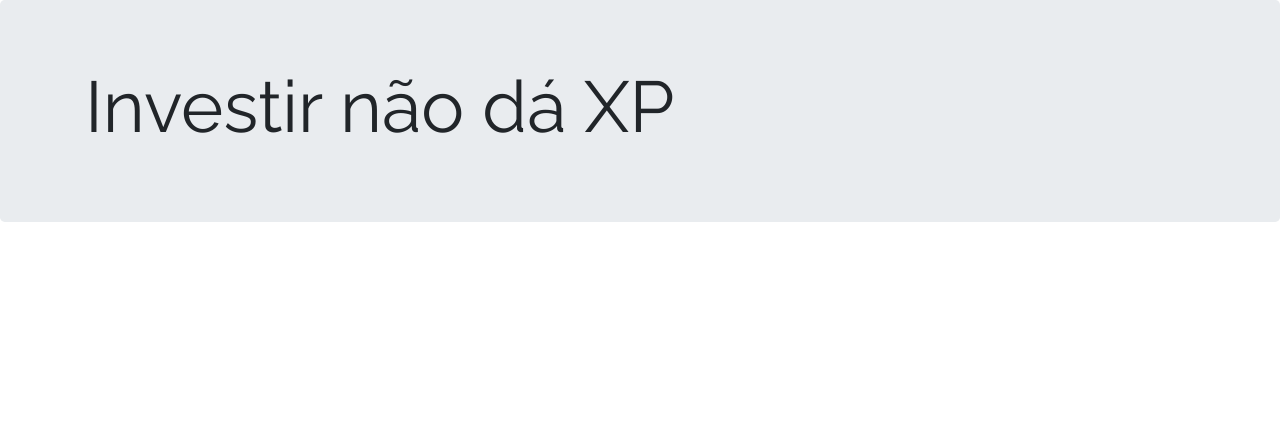
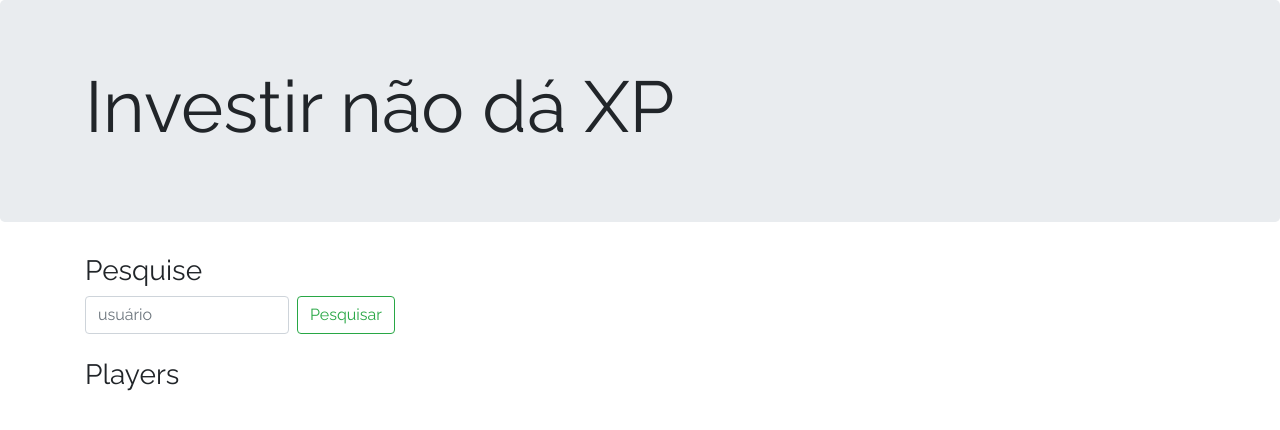
Before and after one commit to guilehm/investir-nao-da-xp, a Django app: page / in a window 1280 px wide. Shown: the top 430 px of the page. Run offline with Django 3.2, Linux system fonts and the light colour scheme; some libraries are stand-ins or nearby versions.

Commit message:
Create search button

```diff
--- a/core/templates/core/index.html
+++ b/core/templates/core/index.html
@@ -18,6 +18,26 @@
         </div>
     </div>
 
+    <div class="container mb-4">
+        <h3>Pesquise</h3>
+        <form method="post" class="form-inline my-2 my-lg-0">
+            {% csrf_token %}
+            <input class="form-control mr-sm-2" name="search" type="search" placeholder="usuário" aria-label="Search">
+            <button class="btn btn-outline-success my-2 my-sm-0" type="submit">Pesquisar</button>
+        </form>
+    </div>
+
+    <div class="container">
+        <div class="row">
+            <div class="col-md-6">
+                <h3>Players</h3>
+                {% for player in players %}
+                    <p>{{ player.username }}</p>
+                {% endfor %}
+            </div>
+        </div>
+    </div>
+
     <!-- Optional JavaScript -->
     <!-- jQuery first, then Popper.js, then Bootstrap JS -->
     <script src="https://code.jquery.com/jquery-3.3.1.slim.min.js" integrity="sha384-q8i/X+965DzO0rT7abK41JStQIAqVgRVzpbzo5smXKp4YfRvH+8abtTE1Pi6jizo" crossorigin="anonymous"></script>
```
